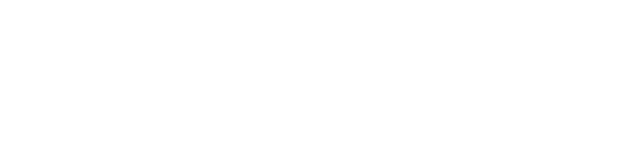
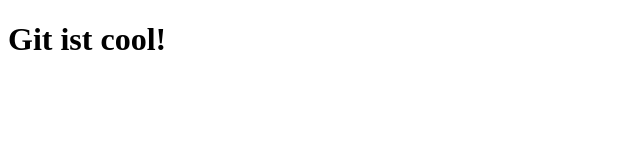
Before and after one commit to codingbootcampseu/next-steps-with-git, a plain HTML site: page index.html in a window 1280 px wide. Shown: the whole page, without its empty margins (0-640 px from the left). Drawn offline with Linux system fonts and the light colour scheme.

Commit message:
feat: adds introduction

```diff
--- a/index.html
+++ b/index.html
@@ -6,5 +6,7 @@
     <meta name="viewport" content="width=device-width, initial-scale=1.0" />
     <title>Document</title>
   </head>
-  <body></body>
+  <body>
+    <h1>Git ist cool!</h1>
+  </body>
 </html>
```
